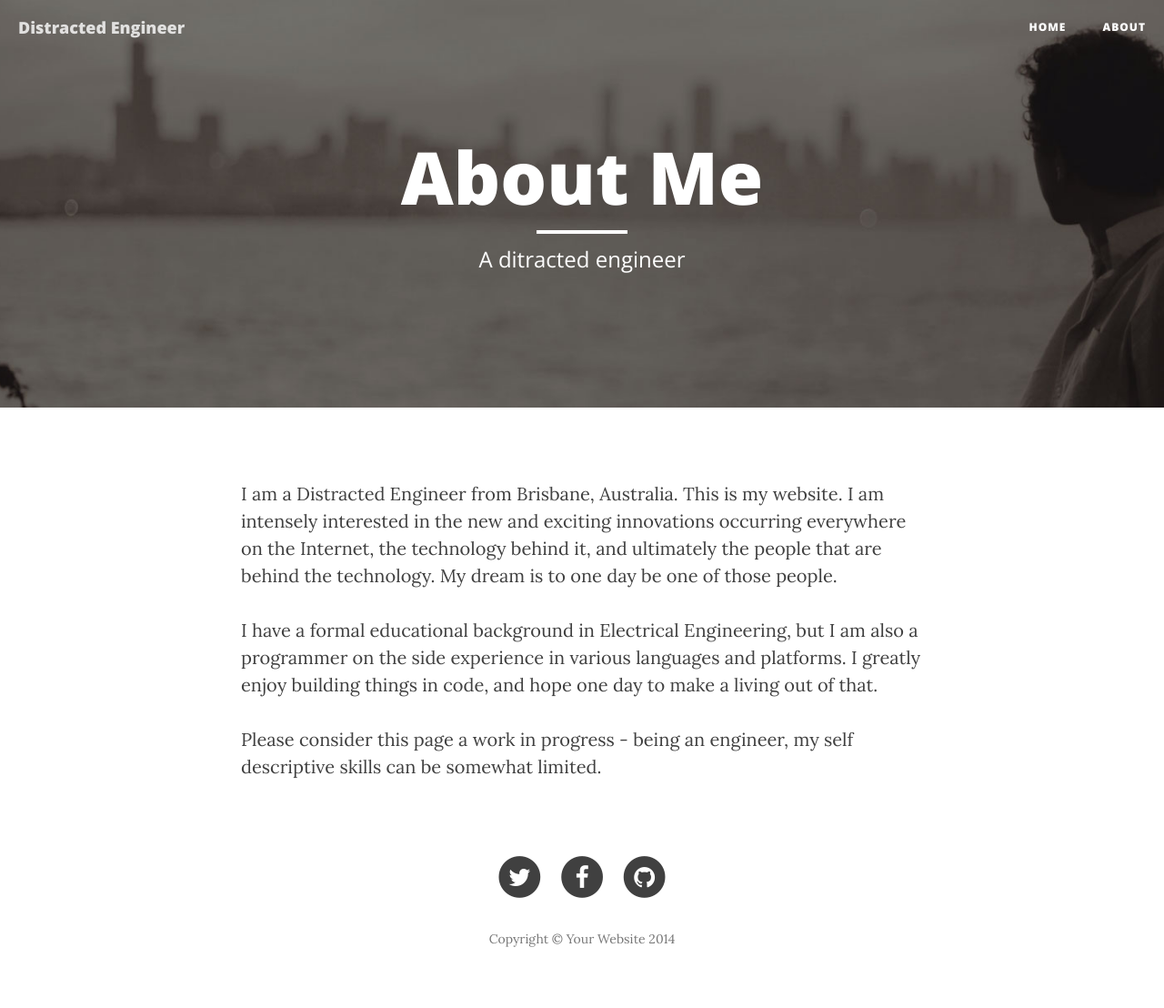
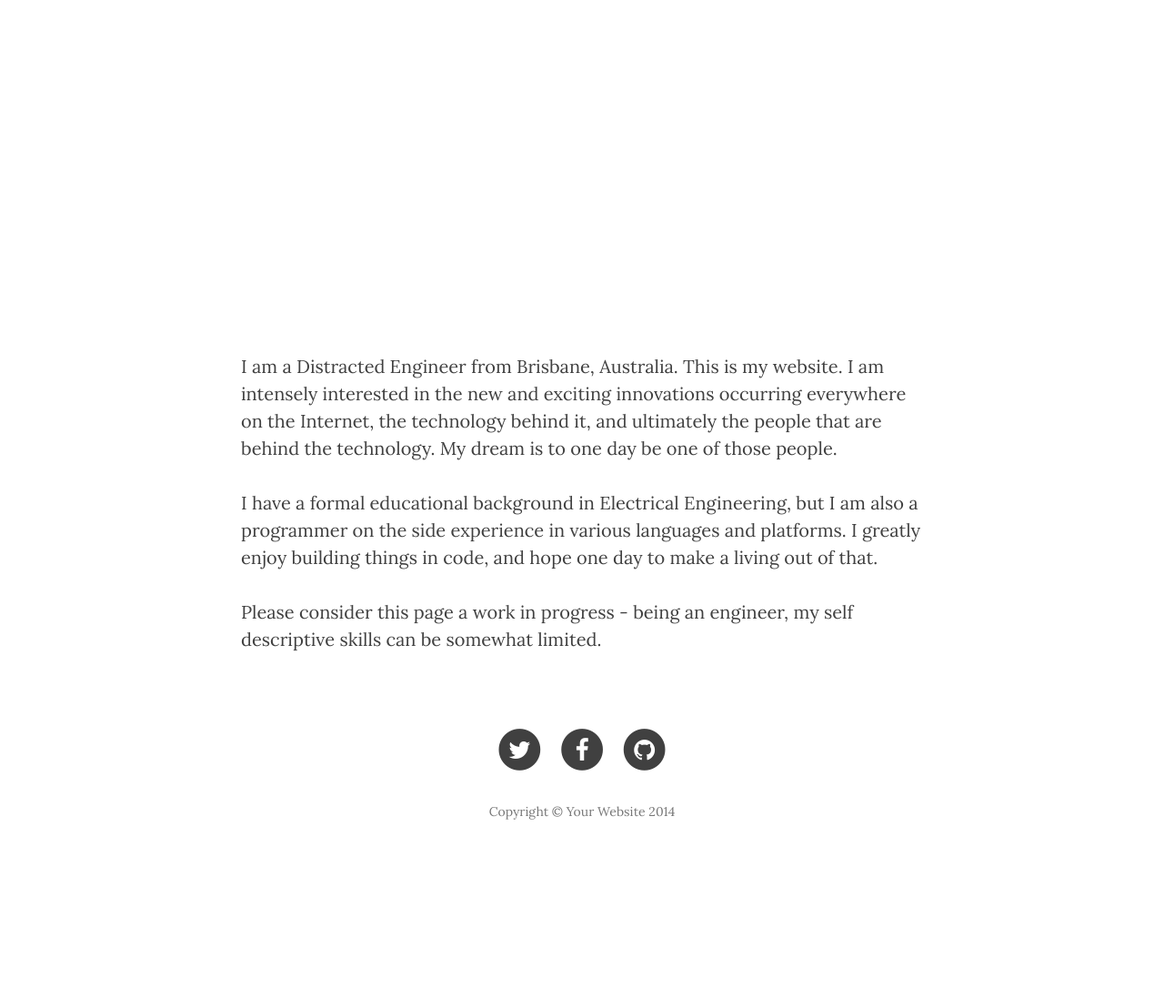
Before and after one commit to cfullelove/cfullelove.github.io, a Jekyll site: the page built from aboutme.html, in a window 1280 px wide. Shown: the whole page at 91% size. Built offline with Jekyll 4.4.1, drawn with Linux system fonts in a browser that asks for light colours; nearby versions of some CDN libraries; after the commit the page ends 968 px from its top, so only the background shows below that.

Commit message:
New Layout 5th run

```diff
--- a/_layouts/default.html
+++ b/_layouts/default.html
@@ -15,7 +15,7 @@
     <link href="{{ site.path }}/css/bootstrap.min.css" rel="stylesheet">
 
     <!-- Custom CSS -->
-    <link href="{{ site.path }}/css/clean-blog.min.css" rel="stylesheet">
+    <link href="{{ site.path }}/css/clean-blog.css" rel="stylesheet">
 
     <!-- Custom Fonts -->
     <link href="http://maxcdn.bootstrapcdn.com/font-awesome/4.1.0/css/font-awesome.min.css" rel="stylesheet" type="text/css">
--- a/_layouts/post.html
+++ b/_layouts/post.html
@@ -15,7 +15,7 @@
     <link href="{{ site.path }}/css/bootstrap.min.css" rel="stylesheet">
 
     <!-- Custom CSS -->
-    <link href="{{ site.path }}/css/clean-blog.min.css" rel="stylesheet">
+    <link href="{{ site.path }}/css/clean-blog.css" rel="stylesheet">
 
     <!-- Custom Fonts -->
     <link href="http://maxcdn.bootstrapcdn.com/font-awesome/4.1.0/css/font-awesome.min.css" rel="stylesheet" type="text/css">
@@ -66,7 +66,7 @@
 
     <!-- Page Header -->
     <!-- Set your background image for this header on the line below. -->
-    <header class="intro-header" style="background-image: url('{{ site.path }}/img/post-bg.jpg')">
+    <header class="intro-header">
         <div class="container">
             <div class="row">
                 <div class="col-lg-8 col-lg-offset-2 col-md-10 col-md-offset-1">
--- a/aboutme.html
+++ b/aboutme.html
@@ -8,7 +8,7 @@ tagline: A ditracted engineer
 
     <!-- Page Header -->
     <!-- Set your background image for this header on the line below. -->
-    <header class="intro-header" style="background-image: url('{{ site.path }}/img/about-bg.jpg')">
+    <header class="intro-header">
         <div class="container">
             <div class="row">
                 <div class="col-lg-8 col-lg-offset-2 col-md-10 col-md-offset-1">
--- a/css/clean-blog.css
+++ b/css/clean-blog.css
@@ -132,8 +132,9 @@ hr.small {
     transform: translate3d(0, 100%, 0);
   }
 }
+
 .intro-header {
-  background-color: #808080;
+  background-color: #303030;
   background: no-repeat center center;
   background-attachment: scroll;
   -webkit-background-size: cover;
@@ -152,7 +153,7 @@ hr.small {
   .intro-header .site-heading,
   .intro-header .post-heading,
   .intro-header .page-heading {
-    padding: 150px 0;
+    padding: 80px 0;
   }
 }
 .intro-header .site-heading,
--- a/index.html
+++ b/index.html
@@ -8,7 +8,7 @@ tagline: A view on anything from an easily distracted engineer
 
     <!-- Page Header -->
     <!-- Set your background image for this header on the line below. -->
-    <header class="intro-header" style="background-image: url('{{ site.path }}/img/home-bg.jpg')">
+    <header class="intro-header">
         <div class="container">
             <div class="row">
                 <div class="col-lg-8 col-lg-offset-2 col-md-10 col-md-offset-1">
```
